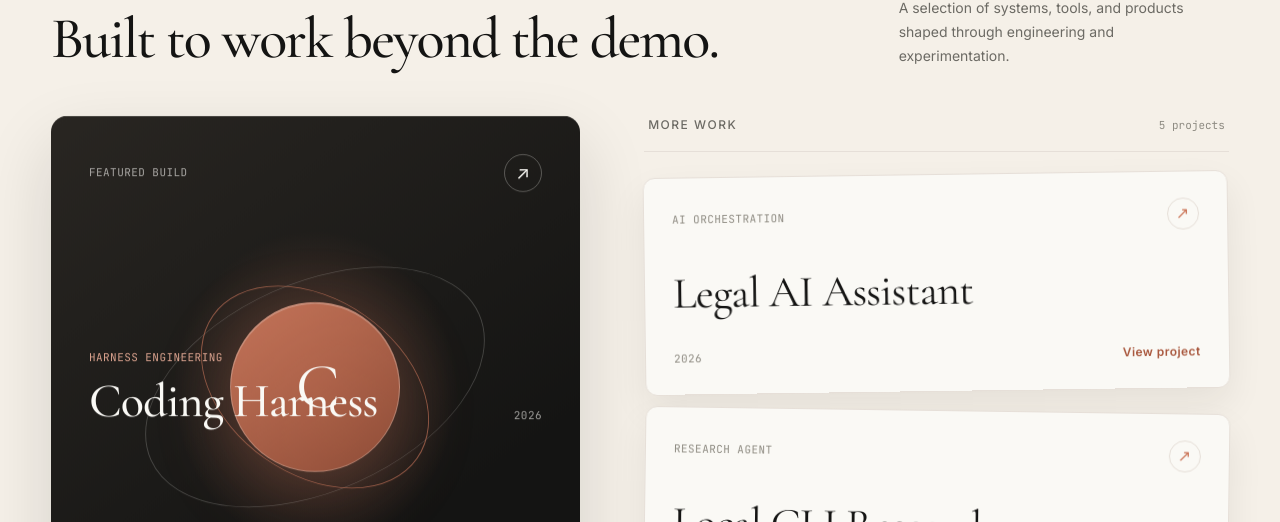
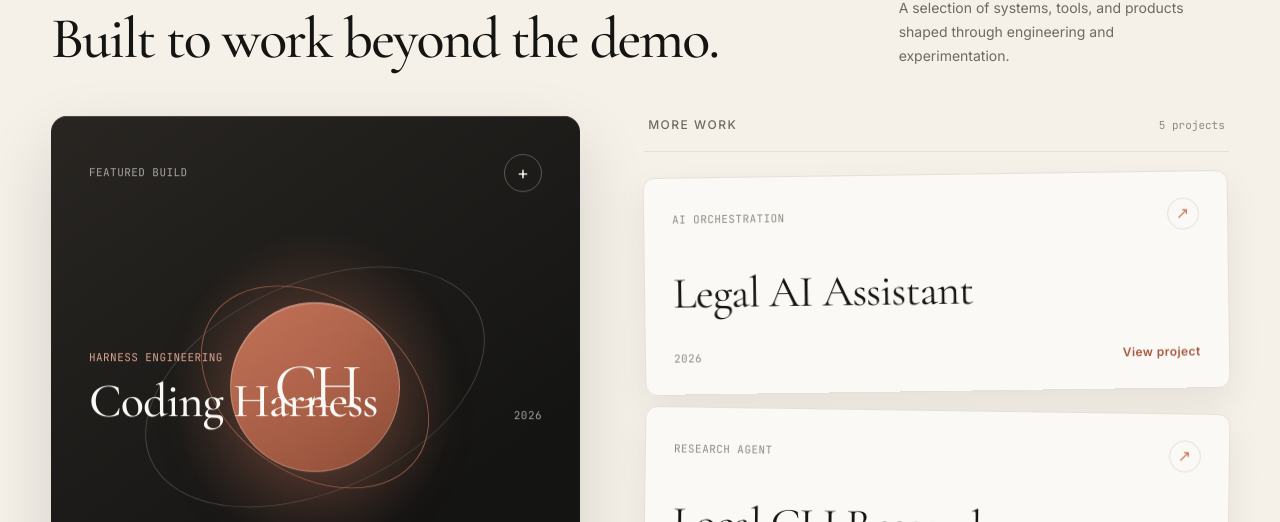
Before and after one commit to yash936936/Personal-Portfolio, a React (Vite) app in the folder portfolio/: page / in a window 1280 px wide. Shown: the part 1946-2468 px from the top of the page. Built offline with nearby package versions, Linux system fonts and the light colour scheme.

Commit message:
Correct project initials and remove decorative directional arrows

```diff
--- a/portfolio/src/components/sections/FeaturedWork.tsx
+++ b/portfolio/src/components/sections/FeaturedWork.tsx
@@ -34,12 +34,12 @@ export default function FeaturedWork() {
             >
               <div className="featured-work__lead-top">
                 <span className="featured-work__lead-label">Featured build</span>
-                <span className="featured-work__lead-mark" aria-hidden="true">↗</span>
+                <span className="featured-work__lead-mark" aria-hidden="true">+</span>
               </div>
               <div className="featured-work__lead-art" aria-hidden="true">
                 <span className="featured-work__orbit featured-work__orbit--outer" />
                 <span className="featured-work__orbit featured-work__orbit--inner" />
-                <span className="featured-work__lead-core">{featured.title.split(/\\s+/).map((word) => word[0]).slice(0, 2).join("")}</span>
+                <span className="featured-work__lead-core">{featured.title.split(/\s+/).map((word) => word[0]).slice(0, 2).join("")}</span>
               </div>
               <div className="featured-work__lead-bottom">
                 <div>
```
